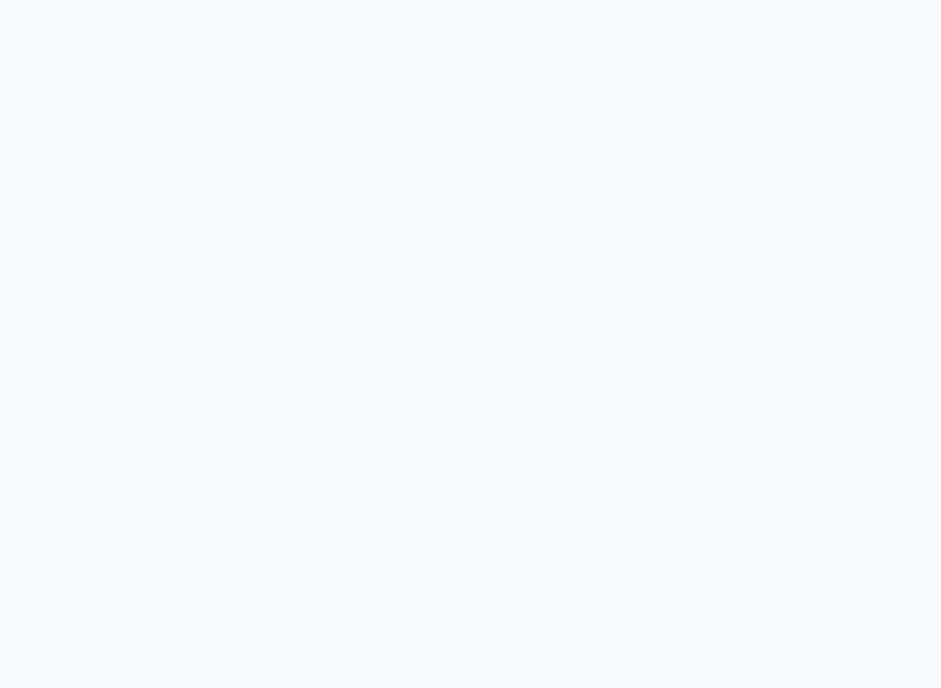
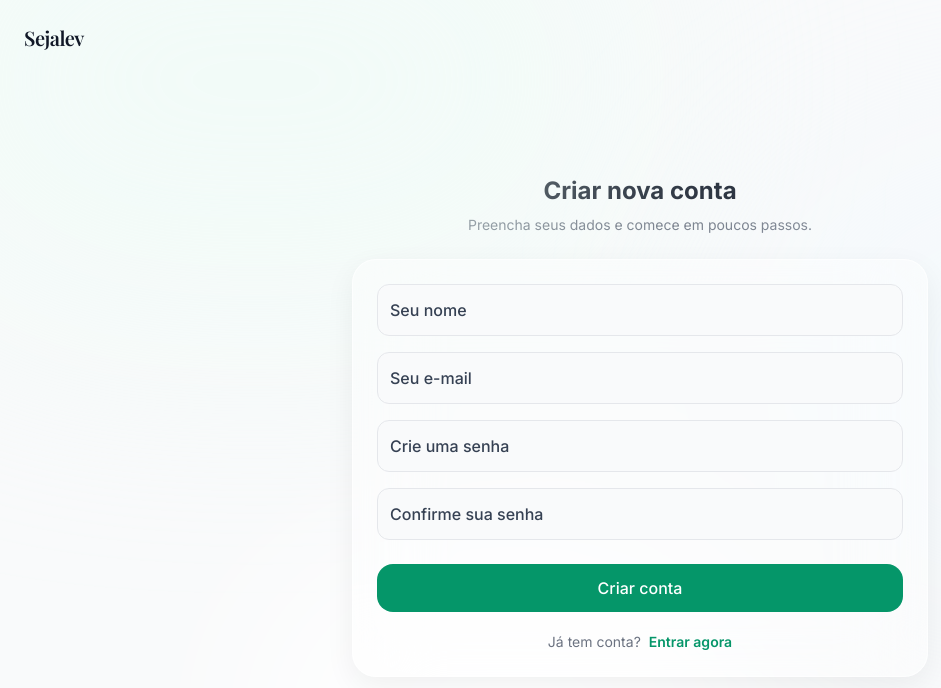
Before and after one commit to daniel-barbosaa/sejalev-frontend, a React (Vite) app: page /cadastro in a window 1280 px wide. Before the commit this address had no page. Shown: the top 688 px of the page, without its empty margins (0-941 px from the left). Built offline with nearby package versions, Linux system fonts and the light colour scheme; a web font is replaced by a local one.

Commit message:
feat(register): creates register screen

```diff
--- a/src/router/index.tsx
+++ b/src/router/index.tsx
@@ -1,14 +1,17 @@
-import { BrowserRouter, Route, Routes } from "react-router-dom";
+import { BrowserRouter, Navigate, Route, Routes } from "react-router-dom";
 
 import { PublicLayout } from "../view/layouts/public-layout";
 import { Login } from "../view/login";
+import { Register } from "../view/register";
 
 export function Router() {
   return (
     <BrowserRouter>
       <Routes>
         <Route element={<PublicLayout />}>
-          <Route path="/login" element={<Login />} />
+          <Route path="/" element={<Navigate to="/login" replace />} />
+          <Route path="/conta" element={<Login />} />
+          <Route path="/cadastro" element={<Register />} />
         </Route>
       </Routes>
     </BrowserRouter>
--- a/src/view/login/index.tsx
+++ b/src/view/login/index.tsx
@@ -1,30 +1,36 @@
+import { Link } from "react-router-dom";
+
 import { Button } from "../components/ui/button";
 import { Input } from "../components/ui/input";
 
 export function Login() {
   return (
-    <div className="flex w-full max-w-xl flex-col items-center gap-2 md:gap-6">
-      <div className="text-foreground text-center">
+    <section className="w-full max-w-xl">
+      <div className="mb-4 text-center md:mb-6">
         <h1 className="text-2xl font-bold">Acesse sua conta</h1>
-        <span className="text-muted-foreground mt-2 block text-sm font-medium">
+        <p className="text-muted-foreground mt-2 text-sm">
           Organize seu dia. Seja leve.
-        </span>
+        </p>
       </div>
 
-      <div className="w-full p-6 md:rounded-3xl md:border md:border-white/60 md:bg-white/40 md:shadow-[0_10px_30px_rgba(0,0,0,0.06)] md:backdrop-blur-2xl">
-        <div className="flex flex-col gap-5">
-          <Input name="email" placeholder="Seu e-mail" />
+      <div className="rounded-3xl p-6 md:border md:border-white/60 md:bg-white/40 md:shadow-[0_10px_30px_rgba(0,0,0,0.06)] md:backdrop-blur-2xl">
+        <div className="flex flex-col gap-4">
+          <Input name="email" placeholder="Seu e-mail" autoFocus />
           <Input name="password" placeholder="Sua senha" type="password" />
-          <Button>Entrar</Button>
+
+          <Button className="mt-2 w-full">Entrar</Button>
         </div>
 
-        <span className="mt-6 block text-center">
+        <p className="text-muted-foreground mt-5 text-center text-sm">
           Ainda não tem conta?
-          <a href="#" className="text-primary ml-2 font-medium">
+          <Link
+            to="/register"
+            className="text-primary ml-2 font-semibold hover:underline"
+          >
             Criar conta
-          </a>
-        </span>
+          </Link>
+        </p>
       </div>
-    </div>
+    </section>
   );
 }
--- /dev/null
+++ b/src/view/register/index.tsx
@@ -0,0 +1,54 @@
+import { Link } from "react-router-dom";
+
+import { Button } from "../components/ui/button";
+import { Input } from "../components/ui/input";
+
+export function Register() {
+  return (
+    <section className="w-full max-w-xl">
+      <div className="mb-4 text-center md:mb-6">
+        <h2 className="text-2xl font-bold">Criar nova conta</h2>
+        <p className="text-muted-foreground mt-2 text-sm">
+          Preencha seus dados e comece em poucos passos.
+        </p>
+      </div>
+
+      <div className="rounded-3xl p-6 md:border md:border-white/60 md:bg-white/40 md:shadow-[0_10px_30px_rgba(0,0,0,0.06)] md:backdrop-blur-2xl">
+        <div className="flex flex-col gap-3 md:gap-4">
+          <Input name="name" placeholder="Seu nome" />
+
+          <Input
+            autoComplete="email"
+            name="email"
+            placeholder="Seu e-mail"
+            type="email"
+          />
+          <Input
+            autoComplete="new-password"
+            name="password"
+            placeholder="Crie uma senha"
+            type="password"
+          />
+          <Input
+            autoComplete="new-password"
+            name="passwordConfirmation"
+            placeholder="Confirme sua senha"
+            type="password"
+          />
+
+          <Button className="mt-2 w-full">Criar conta</Button>
+        </div>
+
+        <p className="text-muted-foreground mt-5 text-center text-sm">
+          Já tem conta?
+          <Link
+            to="/login"
+            className="text-primary ml-2 font-semibold hover:underline"
+          >
+            Entrar agora
+          </Link>
+        </p>
+      </div>
+    </section>
+  );
+}
```
Also changed, not shown: 1 other file (tests, documents, lock files or other folders).
